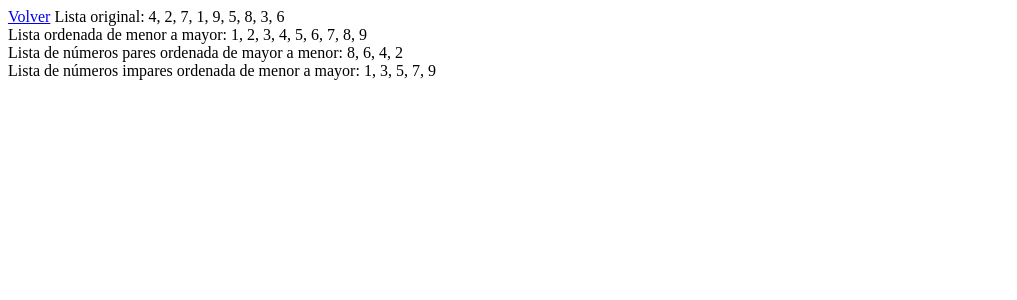
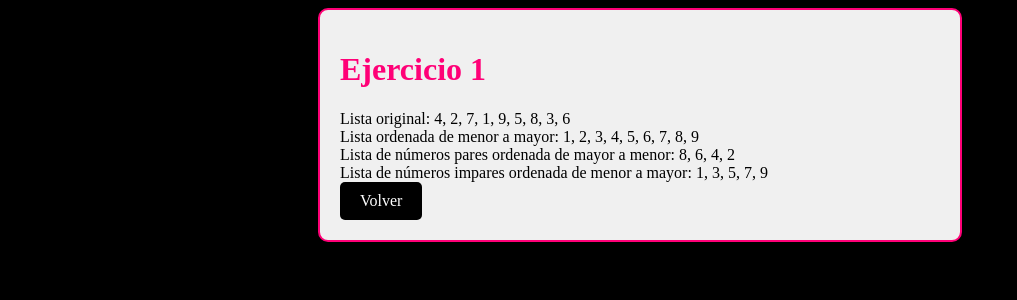
Before and after one commit to kjmaya/sda, a PHP site: page /View/Ejercicio_1.php in a window 1280 px wide. Shown: the top 300 px of the page, without its empty margins (0-1017 px from the left). Run offline with PHP 8.4, Linux system fonts and the light colour scheme.

Commit message:
estilos ejercicio 1

```diff
--- /dev/null
+++ b/View/Ejer1.css
@@ -0,0 +1,36 @@
+body {
+    background: #000000;
+}
+
+.card {
+    background-color: #f0f0f0;
+    padding: 20px;
+    border-radius: 10px;
+    box-shadow: 0 4px 8px 0 rgba(0, 0, 0, 0.2);
+    max-width: 600px;
+    margin: 0 auto;
+    text-align: left;
+    border: 2px solid #ff0077; /* Cambia el color del borde a rosado */
+}
+
+.card h1 {
+    color:#ff0077;
+}
+
+.card p {
+    color: #555;
+}
+
+.btn {
+    display: inline-block;
+    padding: 10px 20px;
+    background-color: #000000;
+    color: #fff;
+    text-decoration: none;
+    border-radius: 5px;
+    transition: background-color 0.3s ease-in-out;
+}
+
+.btn:hover {
+    background-color: #ff0077;
+}
--- a/View/Ejercicio_1.php
+++ b/View/Ejercicio_1.php
@@ -4,9 +4,11 @@
     <meta charset="UTF-8">
     <meta name="viewport" content="width=device-width, initial-scale=1.0">
     <title>Document</title>
+    <link rel="stylesheet" href="Ejer1.css">
 </head>
 <body>
-<a href="../index.html">Volver</a>
+    <div class="card">
+        <h1>Ejercicio 1</h1>
         <?php
         $listaOriginal = [4, 2, 7, 1, 9, 5, 8, 3, 6];
         echo " Lista original: " . implode(", ", $listaOriginal) . '<br>';
@@ -31,5 +33,7 @@
         sort($listaImpares);
         echo " Lista de números impares ordenada de menor a mayor:\n " . implode(", ", $listaImpares) . '<br>';
         ?>
+        <a href="../index.html" class="btn">Volver</a>
+    </div>
 </body>
 </html>
--- a/index.html
+++ b/index.html
@@ -12,7 +12,7 @@
          <li><a href="View/Ejercicio_1.php">Ejercicio 1</a>
          </li>
          <li><a href="View/Ejercicio_2.php">Ejercicio 2</a></li>
-         <li><a href="#">Ejercicio 3</a></li>
+         <li><a href="view/Ejercicio3.php">Ejercicio 3</a></li>
          <li><a href="#">Ejercicio 4</a></li>
         </ul>
         </nav>
```
Also changed, not shown: View/Ejercicio3.php (added, +36 -0 lines), View/text.css (added, +57 -0 lines). Lines whose indentation alone changed are shown as unchanged.
